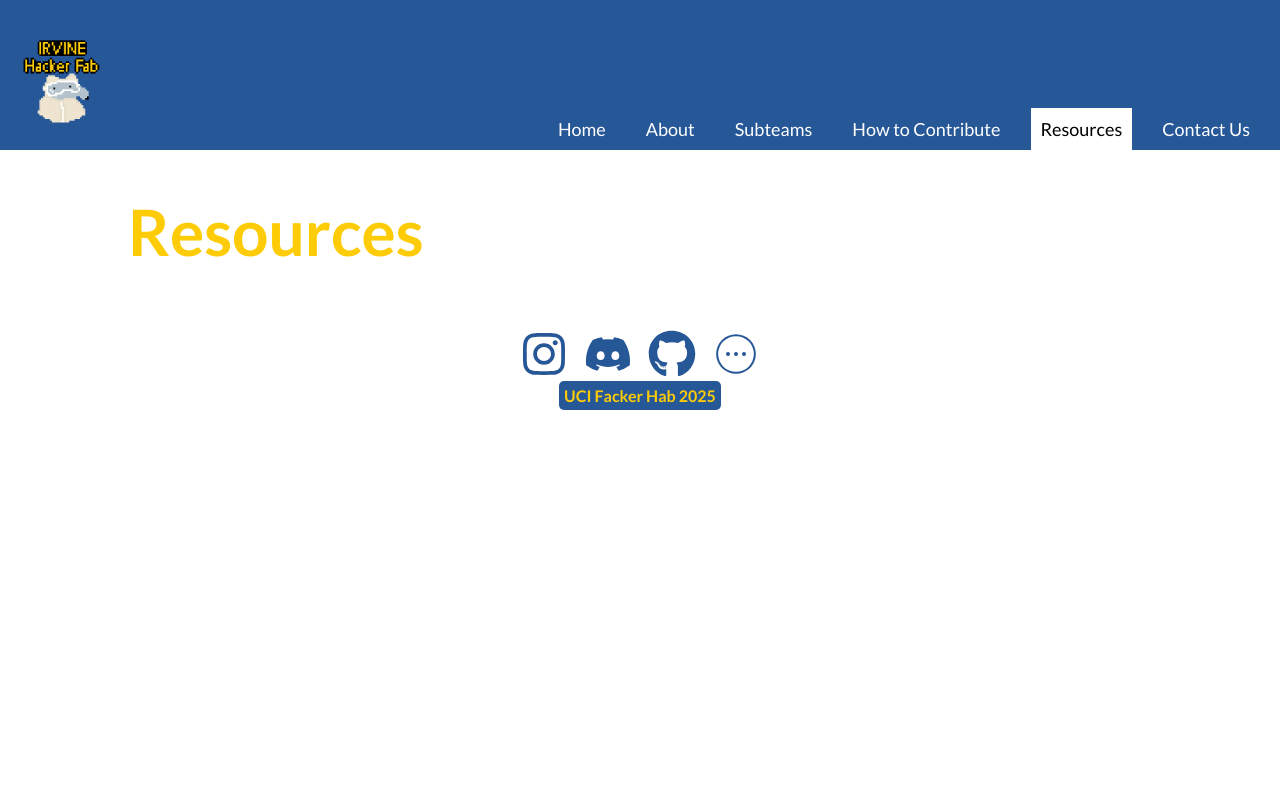
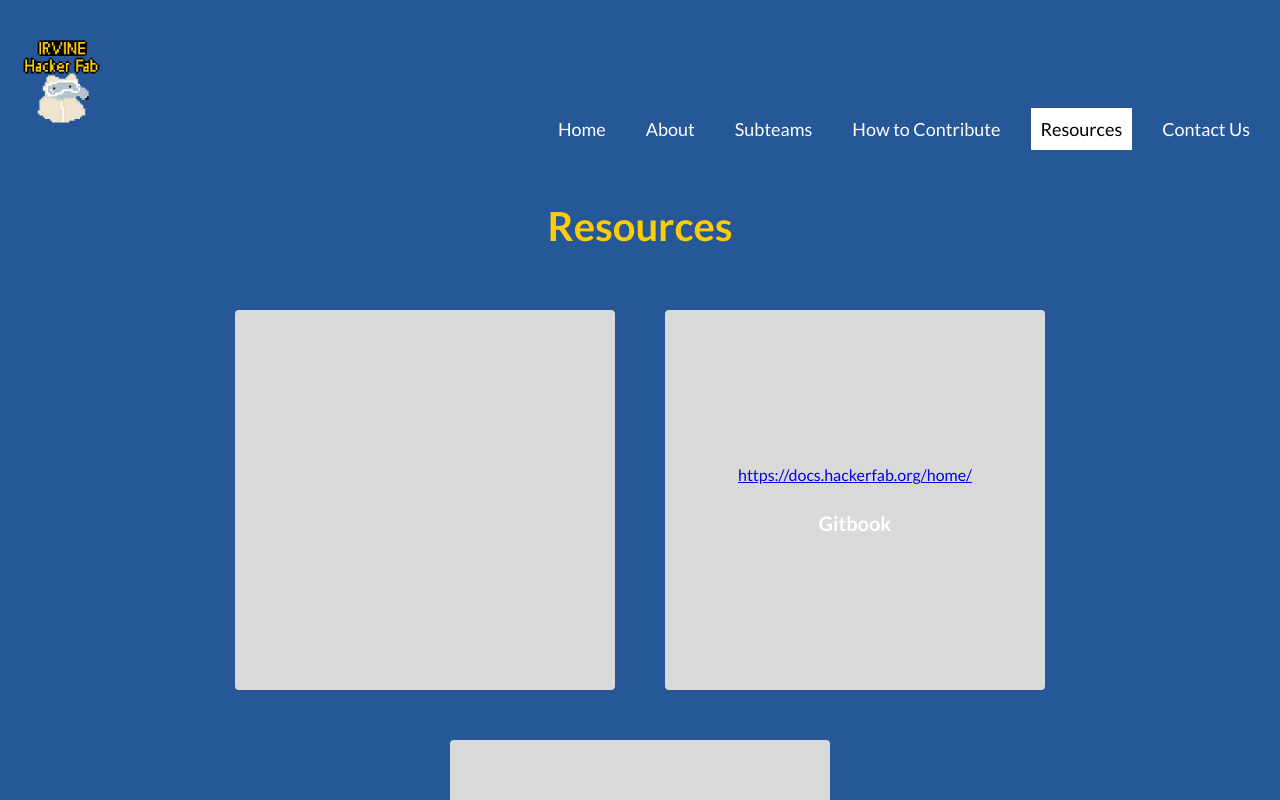
Before and after one commit to irvinehackerfab/hfab-website, a React (Vite) app: page /uci-hacker-fab-website/Resources in a window 1280 px wide. Shown: the top 800 px of the page. Built offline with nearby package versions, Linux system fonts and the light colour scheme.

Commit message:
add starter code for resources

```diff
--- a/src/pages/Resources.jsx
+++ b/src/pages/Resources.jsx
@@ -1,17 +1,41 @@
 import React from "react";
+import styles from "./Resources.module.css";
 import Footer from "../Footer";
+
 function Resources() {
+  const gitbookLink = "https://docs.hackerfab.org/home/";
+
   return (
     <>
-      <div className="PageContainer">
-        <div className="TextContainer">
+      {/* Page Container */}
+      <div className={`${styles.ResourcesPageContainer}`}>
+        {/* Header */}
+        <div className={`${styles.ResourcesHeaderContainer}`}>
           <h1>Resources</h1>
         </div>
 
+        {/* Cards Section */}
+        <div className={`${styles.ResourcesCardsContainer}`}>
+          {/* Empty card for spacing */}
+          <div className={`${styles.ResourceCard}`}></div>
+
+          {/* Gitbook Card */}
+          <div className={`${styles.ResourceCard}`}>
+            <p className={`${styles.ResourceLink}`}>
+              <a href={gitbookLink} target="_blank" rel="noopener noreferrer">
+                {gitbookLink}
+              </a>
+            </p>
+            <h2 className={`${styles.ResourceLabel}`}>Gitbook</h2>
+          </div>
+
+          {/* Empty card for spacing */}
+          <div className={`${styles.ResourceCard}`}></div>
+        </div>
       </div>
-      <Footer></Footer>
+
+      <Footer />
     </>
-
   );
 }
 
--- a/src/pages/Resources.module.css
+++ b/src/pages/Resources.module.css
@@ -0,0 +1,77 @@
+/* Resources Page Container */
+.ResourcesPageContainer {
+  display: flex;
+  flex-direction: column;
+  width: 100%;
+  box-sizing: border-box;
+  padding: 2%;
+  background-color: var(--primary-blue);
+  align-items: center;
+}
+
+/* Header Text Container */
+.ResourcesHeaderContainer {
+  width: 100%;
+  display: flex;
+  justify-content: center;
+  margin-bottom: 40px;
+}
+
+.ResourcesHeaderContainer h1 {
+  font-size: 2.5rem;
+  font-weight: 700;
+  color: var(--primary-yellow);
+}
+
+/* Cards Section Styles */
+.ResourcesCardsContainer {
+  display: flex;
+  flex-direction: row;
+  align-items: flex-start;
+  justify-content: center;
+  gap: 50px;
+  padding: 0 40px;
+  margin-bottom: 80px;
+  flex-wrap: wrap; /* wrap on smaller screens */
+}
+
+/* Individual Card */
+.ResourceCard {
+  width: 380px;
+  height: 380px;
+  background: #d9d9d9;
+  border-radius: 4px;
+  display: flex;
+  flex-direction: column;
+  justify-content: center;
+  align-items: center;
+  text-align: center;
+  position: relative;
+}
+
+/* Text inside Card */
+.ResourceLink {
+  font-size: 16px;
+  color: #ffffff;
+  margin-bottom: 10px;
+}
+
+.ResourceLabel {
+  font-size: 20px;
+  font-weight: 700;
+  color: #ffffff;
+}
+
+/* Responsive adjustments */
+@media (max-width: 1100px) {
+  .ResourcesCardsContainer {
+    flex-direction: column;
+    align-items: center;
+  }
+
+  .ResourceCard {
+    width: 85%;
+    max-width: 400px;
+    margin-bottom: 20px;
+  }
+}
```
